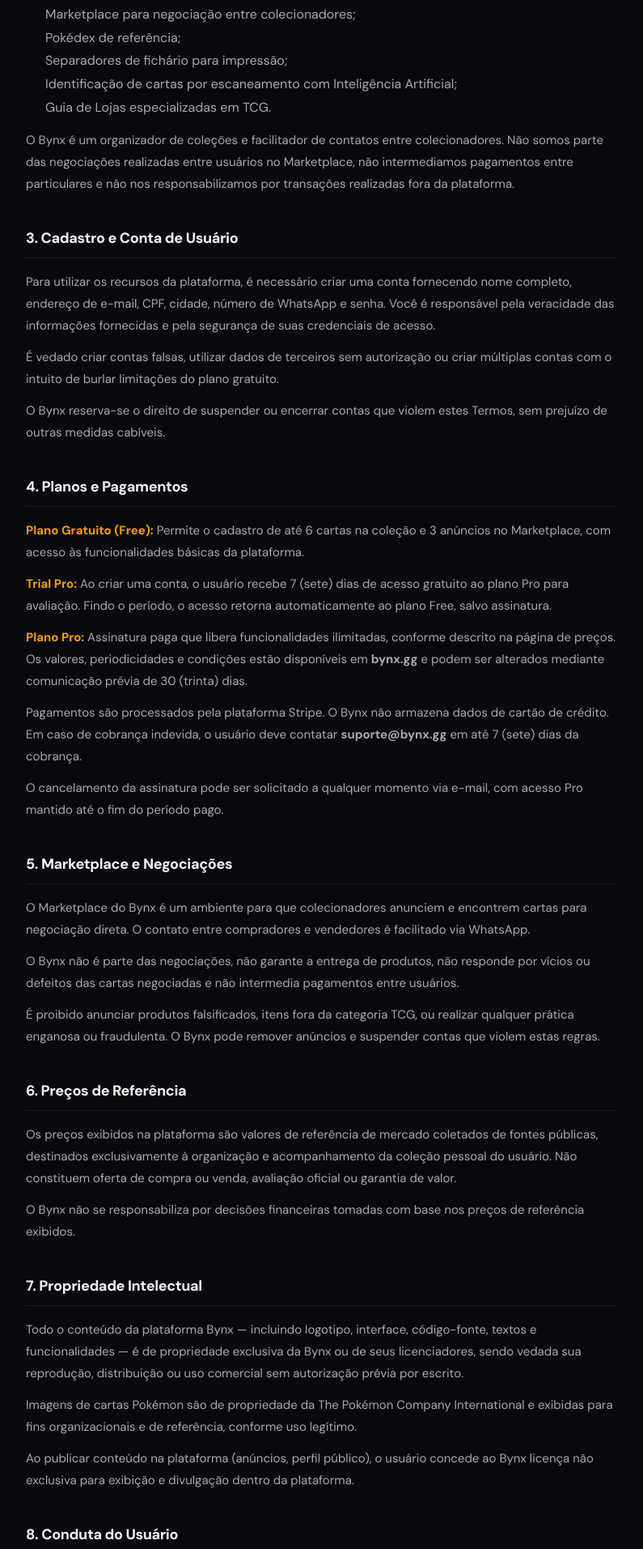
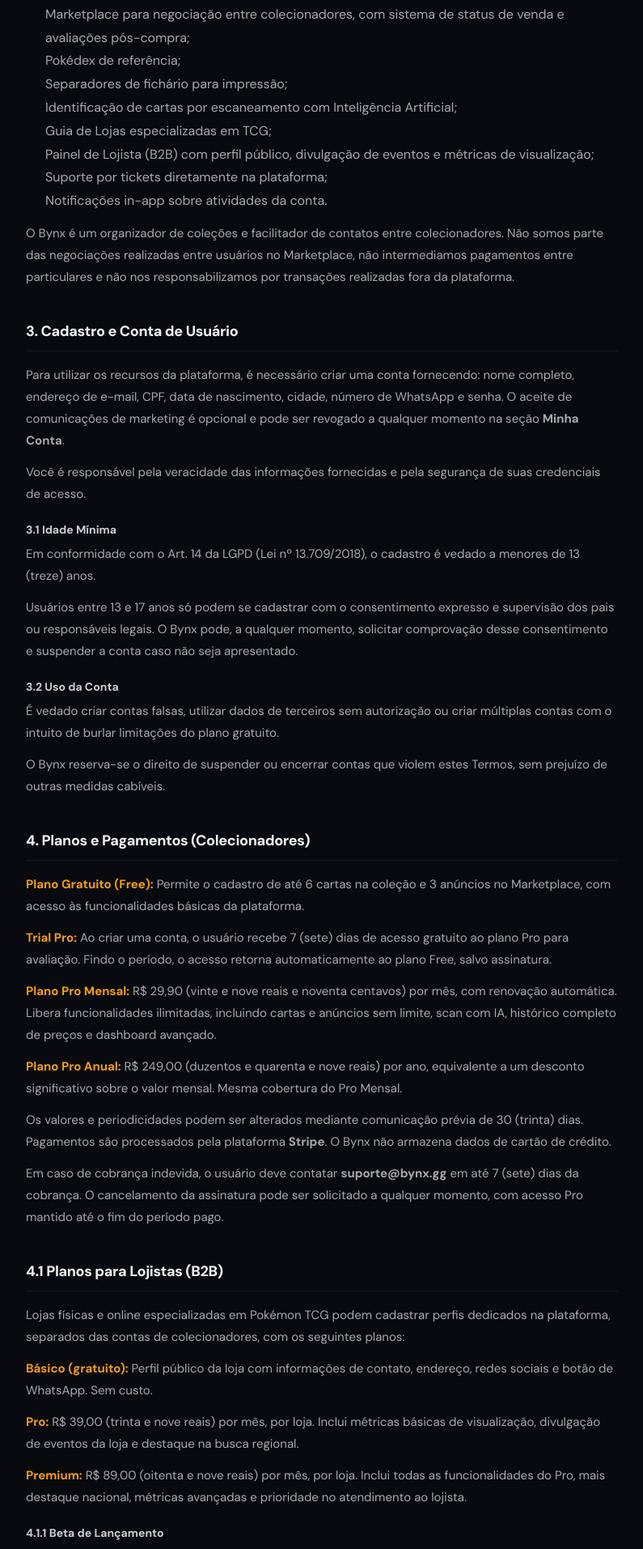
Before and after one commit to brazildigital1403/tcg-invest, a Next.js app: page /termos in a window 1280 px wide. Shown: the part 724-2637 px from the top of the page at 81% size, without its empty margins (242-1037 px from the left). Built offline with nearby package versions, Linux system fonts and the light colour scheme; no server answers.

Commit message:
feat(legal): atualizar Termos e Privacidade para refletir B2B, moderacao, GTM/GA4 e LGPD <13 anos

```diff
--- a/src/app/privacidade/page.tsx
+++ b/src/app/privacidade/page.tsx
@@ -5,7 +5,7 @@ export const metadata = {
   description: 'Saiba como o Bynx coleta, usa e protege seus dados pessoais conforme a LGPD.',
 }
 
-const UPDATED = '23 de abril de 2026'
+const UPDATED = '30 de abril de 2026'
 
 export default function PrivacidadePage() {
   return (
@@ -35,7 +35,7 @@ export default function PrivacidadePage() {
         </div>
 
         <Section title="1. Quem Somos (Controlador)">
-          <P>A <strong>Bynx</strong> é a controladora dos dados pessoais tratados por esta plataforma. Para fins desta Política, entende-se por Bynx a plataforma digital disponível em <strong>bynx.gg</strong>, voltada à organização de coleções de Pokémon TCG.</P>
+          <P>A <strong>Bynx</strong> é a controladora dos dados pessoais tratados por esta plataforma. Para fins desta Política, entende-se por Bynx a plataforma digital disponível em <strong>bynx.gg</strong>, voltada à organização de coleções de Pokémon TCG e à conexão entre colecionadores e lojistas especializados.</P>
           <P><strong>Contato do Encarregado (DPO):</strong> <a href="mailto:privacidade@bynx.gg" style={{ color: '#f59e0b' }}>privacidade@bynx.gg</a></P>
         </Section>
 
@@ -45,24 +45,42 @@ export default function PrivacidadePage() {
             <li>Nome completo;</li>
             <li>Endereço de e-mail;</li>
             <li>CPF (Cadastro de Pessoas Físicas) — coletado para fins fiscais e de identificação;</li>
+            <li>Data de nascimento — coletada para verificação de idade mínima (Art. 14 LGPD);</li>
             <li>Cidade;</li>
             <li>Número de WhatsApp (opcional, para exibição no Marketplace);</li>
+            <li>Aceite opcional para comunicações de marketing (revogável a qualquer momento);</li>
             <li>Senha (armazenada com criptografia, nunca em texto puro).</li>
           </ul>
 
           <SubTitle>2.2 Dados gerados pelo uso da plataforma:</SubTitle>
           <ul style={{ color: 'rgba(255,255,255,0.65)', lineHeight: 1.8, paddingLeft: 24, margin: '8px 0 16px' }}>
             <li>Cartas cadastradas na coleção (nome, variante, quantidade, links);</li>
-            <li>Anúncios publicados no Marketplace;</li>
+            <li>Anúncios publicados no Marketplace e seu histórico de status (disponível, reservado, enviado, concluído, cancelado);</li>
+            <li>Avaliações dadas e recebidas em transações no Marketplace;</li>
             <li>Histórico de preços consultados;</li>
             <li>Imagens de cartas enviadas para escaneamento por IA;</li>
             <li>Tickets de suporte abertos e mensagens trocadas;</li>
             <li>Dados de uso e navegação (páginas acessadas, funcionalidades utilizadas);</li>
+            <li>Eventos analíticos anônimos (cliques em loja, conclusão de checkout, primeira carta adicionada);</li>
+            <li>Status de moderação da conta (eventual suspensão, motivo, data e responsável pela ação);</li>
             <li>Endereço IP e informações do dispositivo/navegador.</li>
           </ul>
 
           <SubTitle>2.3 Dados de pagamento:</SubTitle>
           <P>Dados de cartão de crédito são processados diretamente pela <strong>Stripe</strong> e <strong>nunca armazenados</strong> em nossos servidores. Armazenamos apenas o identificador da assinatura e do cliente no Stripe, para gestão da conta.</P>
+
+          <SubTitle>2.4 Dados de Lojistas (B2B):</SubTitle>
+          <P>Usuários que cadastram lojas na plataforma fornecem, adicionalmente, os seguintes dados referentes ao estabelecimento:</P>
+          <ul style={{ color: 'rgba(255,255,255,0.65)', lineHeight: 1.8, paddingLeft: 24, margin: '8px 0 16px' }}>
+            <li>Razão social e nome fantasia da loja;</li>
+            <li>CNPJ (opcional, para emissão de nota fiscal);</li>
+            <li>Endereço completo do estabelecimento;</li>
+            <li>Telefone, redes sociais e link de site;</li>
+            <li>Slug público da loja (utilizado na URL pública);</li>
+            <li>Logotipo e fotos do estabelecimento;</li>
+            <li>Eventos cadastrados pela loja (data, descrição, fotos).</li>
+          </ul>
+          <P>Esses dados podem ser exibidos publicamente no perfil da loja, conforme o plano contratado.</P>
         </Section>
 
         <Section title="3. Por Que Coletamos Esses Dados (Base Legal — LGPD Art. 7º)">
@@ -78,10 +96,12 @@ export default function PrivacidadePage() {
                 ['Criar e gerenciar sua conta', 'Execução de contrato (Art. 7º, V)'],
                 ['Processar pagamentos e assinaturas', 'Execução de contrato (Art. 7º, V)'],
                 ['Exibir anúncios no Marketplace', 'Execução de contrato (Art. 7º, V)'],
+                ['Exibir perfil público de loja (B2B)', 'Execução de contrato (Art. 7º, V)'],
                 ['Enviar e-mails transacionais', 'Execução de contrato (Art. 7º, V)'],
                 ['Escaneamento de cartas por IA', 'Consentimento (Art. 7º, I)'],
+                ['Verificação de idade mínima', 'Cumprimento de obrigação legal (Art. 7º, II)'],
                 ['Emissão de nota fiscal / obrigações fiscais', 'Cumprimento de obrigação legal (Art. 7º, II)'],
-                ['Segurança e prevenção de fraudes', 'Legítimo interesse (Art. 7º, IX)'],
+                ['Segurança, moderação e prevenção de fraudes', 'Legítimo interesse (Art. 7º, IX)'],
                 ['Melhorias na plataforma e analytics', 'Legítimo interesse (Art. 7º, IX)'],
                 ['Comunicações de marketing', 'Consentimento (Art. 7º, I)'],
               ].map(([fin, base], i) => (
@@ -102,6 +122,8 @@ export default function PrivacidadePage() {
             <li><strong style={{ color: '#f0f0f0' }}>Resend</strong> — envio de e-mails transacionais;</li>
             <li><strong style={{ color: '#f0f0f0' }}>Anthropic (Claude)</strong> — processamento de imagens no recurso de Scan com IA. As imagens são enviadas apenas durante o escaneamento e não são armazenadas pela Anthropic para treinamento;</li>
             <li><strong style={{ color: '#f0f0f0' }}>Vercel</strong> — infraestrutura de hospedagem;</li>
+            <li><strong style={{ color: '#f0f0f0' }}>Google (Tag Manager e Analytics 4)</strong> — métricas de uso e analytics agregados, sem identificação direta do usuário, conforme a seção 8 desta Política;</li>
+            <li><strong style={{ color: '#f0f0f0' }}>ZenRows</strong> — coleta automatizada de preços públicos de fontes do mercado brasileiro de TCG. Não trata dados pessoais dos usuários do Bynx;</li>
             <li><strong style={{ color: '#f0f0f0' }}>Pokémon TCG API</strong> — consulta de dados de cartas (apenas nome/código da carta, sem dados pessoais).</li>
           </ul>
           <P>Não vendemos, alugamos ou cedemos seus dados pessoais a terceiros para fins comerciais.</P>
@@ -114,6 +136,7 @@ export default function PrivacidadePage() {
             <li>Dados fiscais (CPF, histórico de pagamentos): 5 (cinco) anos, conforme obrigação legal tributária;</li>
             <li>Logs de acesso: 6 (seis) meses, conforme Marco Civil da Internet (Lei nº 12.965/2014);</li>
             <li>Imagens de escaneamento: não armazenadas — processadas em tempo real e descartadas;</li>
+            <li>Anúncios moderados (removidos pelo Bynx): mantidos como histórico interno por até 12 (doze) meses para fins de auditoria;</li>
             <li>Após exclusão da conta: dados são anonimizados ou excluídos em até 30 (trinta) dias, exceto onde houver obrigação legal de retenção.</li>
           </ul>
         </Section>
@@ -147,16 +170,31 @@ export default function PrivacidadePage() {
         </Section>
 
         <Section title="8. Cookies e Tecnologias de Rastreamento">
-          <P>Utilizamos cookies e tecnologias similares para manter sua sessão autenticada e melhorar a experiência na plataforma. Não utilizamos cookies de rastreamento de terceiros para publicidade.</P>
-          <P>O Bynx não exibe publicidade de terceiros. Nossa plataforma é livre de anúncios publicitários externos.</P>
+          <P>Utilizamos as seguintes categorias de cookies:</P>
+
+          <SubTitle>8.1 Cookies essenciais (necessários):</SubTitle>
+          <P>Mantêm sua sessão autenticada e o estado de navegação. Sem eles, a plataforma não funciona corretamente. Não podem ser desativados.</P>
+
+          <SubTitle>8.2 Cookies analíticos (Google Analytics 4 via GTM):</SubTitle>
+          <P>Coletam dados agregados e pseudonimizados sobre como os usuários navegam na plataforma — páginas acessadas, tempo de permanência, eventos de conversão (como conclusão de checkout ou primeiro cadastro de carta). Esses dados nos ajudam a melhorar a experiência e identificar problemas.</P>
+          <P>Você pode desativar esses cookies das seguintes formas:</P>
+          <ul style={{ color: 'rgba(255,255,255,0.65)', lineHeight: 1.8, paddingLeft: 24, margin: '12px 0' }}>
+            <li>Configurando seu navegador para bloquear cookies de terceiros;</li>
+            <li>Instalando o complemento oficial do Google em <a href="https://tools.google.com/dlpage/gaoptout" target="_blank" rel="noopener noreferrer" style={{ color: '#f59e0b' }}>tools.google.com/dlpage/gaoptout</a>;</li>
+            <li>Utilizando o modo de navegação anônima do navegador.</li>
+          </ul>
+
+          <SubTitle>8.3 Cookies publicitários:</SubTitle>
+          <P>O Bynx <strong>não utiliza</strong> cookies publicitários nem exibe anúncios de terceiros. Nossa plataforma é livre de publicidade externa.</P>
         </Section>
 
         <Section title="9. Transferência Internacional de Dados">
-          <P>Alguns de nossos fornecedores (Supabase, Stripe, Resend, Anthropic, Vercel) processam dados em servidores localizados nos Estados Unidos. Essas transferências são realizadas com base em cláusulas contratuais padrão e garantias adequadas de proteção, conforme exigido pela LGPD.</P>
+          <P>Alguns de nossos fornecedores (Supabase, Stripe, Resend, Anthropic, Vercel, Google) processam dados em servidores localizados nos Estados Unidos. Essas transferências são realizadas com base em cláusulas contratuais padrão e garantias adequadas de proteção, conforme exigido pela LGPD.</P>
         </Section>
 
         <Section title="10. Dados de Crianças e Adolescentes">
-          <P>O Bynx não coleta intencionalmente dados de menores de 13 (treze) anos. Para usuários entre 13 e 18 anos, é necessário o consentimento dos pais ou responsáveis legais, conforme o Art. 14 da LGPD.</P>
+          <P>O Bynx não coleta intencionalmente dados de menores de 13 (treze) anos. O cadastro é bloqueado para usuários abaixo dessa idade conforme verificação por data de nascimento no momento da inscrição.</P>
+          <P>Para usuários entre 13 e 18 anos, é necessário o consentimento dos pais ou responsáveis legais, conforme o Art. 14 da LGPD. O Bynx pode solicitar comprovação desse consentimento e suspender contas em caso de irregularidade.</P>
           <P>Caso identifiquemos o tratamento de dados de crianças sem o devido consentimento, esses dados serão imediatamente excluídos.</P>
         </Section>
 
--- a/src/app/termos/page.tsx
+++ b/src/app/termos/page.tsx
@@ -5,7 +5,7 @@ export const metadata = {
   description: 'Termos e condições de uso da plataforma Bynx.',
 }
 
-const UPDATED = '23 de abril de 2026'
+const UPDATED = '30 de abril de 2026'
 
 export default function TermosPage() {
   return (
@@ -30,7 +30,7 @@ export default function TermosPage() {
 
         <Section title="1. Aceitação dos Termos">
           <P>Ao acessar ou utilizar a plataforma Bynx, disponível em <strong>bynx.gg</strong>, você declara que leu, compreendeu e concorda com estes Termos de Uso. Caso não concorde com qualquer disposição, você deverá interromper imediatamente o uso da plataforma.</P>
-          <P>O uso da plataforma por menores de 18 anos deve ser realizado com o consentimento e supervisão dos pais ou responsáveis legais.</P>
+          <P>O uso da plataforma por menores de 18 anos deve ser realizado com o consentimento e supervisão dos pais ou responsáveis legais, observadas as restrições de idade descritas no item 3.</P>
         </Section>
 
         <Section title="2. Descrição do Serviço">
@@ -39,33 +39,71 @@ export default function TermosPage() {
             <li>Organização e catalogação de coleções de cartas TCG;</li>
             <li>Acompanhamento de preços de referência de mercado;</li>
             <li>Dashboard financeiro da coleção pessoal;</li>
-            <li>Marketplace para negociação entre colecionadores;</li>
+            <li>Marketplace para negociação entre colecionadores, com sistema de status de venda e avaliações pós-compra;</li>
             <li>Pokédex de referência;</li>
             <li>Separadores de fichário para impressão;</li>
             <li>Identificação de cartas por escaneamento com Inteligência Artificial;</li>
-            <li>Guia de Lojas especializadas em TCG.</li>
+            <li>Guia de Lojas especializadas em TCG;</li>
+            <li>Painel de Lojista (B2B) com perfil público, divulgação de eventos e métricas de visualização;</li>
+            <li>Suporte por tickets diretamente na plataforma;</li>
+            <li>Notificações in-app sobre atividades da conta.</li>
           </ul>
           <P>O Bynx é um organizador de coleções e facilitador de contatos entre colecionadores. Não somos parte das negociações realizadas entre usuários no Marketplace, não intermediamos pagamentos entre particulares e não nos responsabilizamos por transações realizadas fora da plataforma.</P>
         </Section>
 
         <Section title="3. Cadastro e Conta de Usuário">
-          <P>Para utilizar os recursos da plataforma, é necessário criar uma conta fornecendo nome completo, endereço de e-mail, CPF, cidade, número de WhatsApp e senha. Você é responsável pela veracidade das informações fornecidas e pela segurança de suas credenciais de acesso.</P>
+          <P>Para utilizar os recursos da plataforma, é necessário criar uma conta fornecendo: nome completo, endereço de e-mail, CPF, data de nascimento, cidade, número de WhatsApp e senha. O aceite de comunicações de marketing é opcional e pode ser revogado a qualquer momento na seção <strong>Minha Conta</strong>.</P>
+          <P>Você é responsável pela veracidade das informações fornecidas e pela segurança de suas credenciais de acesso.</P>
+
+          <SubTitle>3.1 Idade Mínima</SubTitle>
+          <P>Em conformidade com o Art. 14 da LGPD (Lei nº 13.709/2018), o cadastro é vedado a menores de 13 (treze) anos.</P>
+          <P>Usuários entre 13 e 17 anos só podem se cadastrar com o consentimento expresso e supervisão dos pais ou responsáveis legais. O Bynx pode, a qualquer momento, solicitar comprovação desse consentimento e suspender a conta caso não seja apresentado.</P>
+
+          <SubTitle>3.2 Uso da Conta</SubTitle>
           <P>É vedado criar contas falsas, utilizar dados de terceiros sem autorização ou criar múltiplas contas com o intuito de burlar limitações do plano gratuito.</P>
           <P>O Bynx reserva-se o direito de suspender ou encerrar contas que violem estes Termos, sem prejuízo de outras medidas cabíveis.</P>
         </Section>
 
-        <Section title="4. Planos e Pagamentos">
+        <Section title="4. Planos e Pagamentos (Colecionadores)">
           <P><strong style={{ color: '#f59e0b' }}>Plano Gratuito (Free):</strong> Permite o cadastro de até 6 cartas na coleção e 3 anúncios no Marketplace, com acesso às funcionalidades básicas da plataforma.</P>
           <P><strong style={{ color: '#f59e0b' }}>Trial Pro:</strong> Ao criar uma conta, o usuário recebe 7 (sete) dias de acesso gratuito ao plano Pro para avaliação. Findo o período, o acesso retorna automaticamente ao plano Free, salvo assinatura.</P>
-          <P><strong style={{ color: '#f59e0b' }}>Plano Pro:</strong> Assinatura paga que libera funcionalidades ilimitadas, conforme descrito na página de preços. Os valores, periodicidades e condições estão disponíveis em <strong>bynx.gg</strong> e podem ser alterados mediante comunicação prévia de 30 (trinta) dias.</P>
-          <P>Pagamentos são processados pela plataforma Stripe. O Bynx não armazena dados de cartão de crédito. Em caso de cobrança indevida, o usuário deve contatar <strong>suporte@bynx.gg</strong> em até 7 (sete) dias da cobrança.</P>
-          <P>O cancelamento da assinatura pode ser solicitado a qualquer momento via e-mail, com acesso Pro mantido até o fim do período pago.</P>
+          <P><strong style={{ color: '#f59e0b' }}>Plano Pro Mensal:</strong> R$ 29,90 (vinte e nove reais e noventa centavos) por mês, com renovação automática. Libera funcionalidades ilimitadas, incluindo cartas e anúncios sem limite, scan com IA, histórico completo de preços e dashboard avançado.</P>
+          <P><strong style={{ color: '#f59e0b' }}>Plano Pro Anual:</strong> R$ 249,00 (duzentos e quarenta e nove reais) por ano, equivalente a um desconto significativo sobre o valor mensal. Mesma cobertura do Pro Mensal.</P>
+          <P>Os valores e periodicidades podem ser alterados mediante comunicação prévia de 30 (trinta) dias. Pagamentos são processados pela plataforma <strong>Stripe</strong>. O Bynx não armazena dados de cartão de crédito.</P>
+          <P>Em caso de cobrança indevida, o usuário deve contatar <strong>suporte@bynx.gg</strong> em até 7 (sete) dias da cobrança. O cancelamento da assinatura pode ser solicitado a qualquer momento, com acesso Pro mantido até o fim do período pago.</P>
+        </Section>
+
+        <Section title="4.1 Planos para Lojistas (B2B)">
+          <P>Lojas físicas e online especializadas em Pokémon TCG podem cadastrar perfis dedicados na plataforma, separados das contas de colecionadores, com os seguintes planos:</P>
+          <P><strong style={{ color: '#f59e0b' }}>Básico (gratuito):</strong> Perfil público da loja com informações de contato, endereço, redes sociais e botão de WhatsApp. Sem custo.</P>
+          <P><strong style={{ color: '#f59e0b' }}>Pro:</strong> R$ 39,00 (trinta e nove reais) por mês, por loja. Inclui métricas básicas de visualização, divulgação de eventos da loja e destaque na busca regional.</P>
+          <P><strong style={{ color: '#f59e0b' }}>Premium:</strong> R$ 89,00 (oitenta e nove reais) por mês, por loja. Inclui todas as funcionalidades do Pro, mais destaque nacional, métricas avançadas e prioridade no atendimento ao lojista.</P>
+
+          <SubTitle>4.1.1 Beta de Lançamento</SubTitle>
+          <P>Durante a fase de lançamento, há 30 (trinta) vagas no programa beta para lojistas, sendo as 27 (vinte e sete) vagas restantes oferecidas com 6 (seis) meses do plano Pro gratuito. Após o período beta, o lojista pode optar por seguir no plano gratuito Básico, contratar o Pro ou Premium ou cancelar a presença na plataforma.</P>
+
+          <SubTitle>4.1.2 Multi-loja</SubTitle>
+          <P>Um único usuário pode cadastrar e gerenciar múltiplas lojas (por exemplo, filiais ou marcas distintas), sendo cada loja faturada de forma independente. O plano contratado e o estado da assinatura são vinculados a cada loja individualmente.</P>
+
+          <SubTitle>4.1.3 Aprovação Manual</SubTitle>
+          <P>Cada cadastro de loja passa por aprovação manual da equipe Bynx, com prazo de até 48 (quarenta e oito) horas úteis. O Bynx pode solicitar documentação adicional (como CNPJ, comprovante de atividade) e reserva-se o direito de recusar cadastros que não atendam aos critérios de qualidade da plataforma.</P>
         </Section>
 
         <Section title="5. Marketplace e Negociações">
-          <P>O Marketplace do Bynx é um ambiente para que colecionadores anunciem e encontrem cartas para negociação direta. O contato entre compradores e vendedores é facilitado via WhatsApp.</P>
+          <P>O Marketplace do Bynx é um ambiente para que colecionadores anunciem e encontrem cartas para negociação direta. O contato entre compradores e vendedores é facilitado via WhatsApp, e cada anúncio percorre status de venda (disponível, reservado, em negociação, enviado, concluído ou cancelado) registrados na plataforma.</P>
+          <P>Após a finalização da venda, ambas as partes (comprador e vendedor) podem deixar uma avaliação pública sobre a transação, contribuindo para a reputação dos usuários na plataforma.</P>
           <P>O Bynx não é parte das negociações, não garante a entrega de produtos, não responde por vícios ou defeitos das cartas negociadas e não intermedia pagamentos entre usuários.</P>
-          <P>É proibido anunciar produtos falsificados, itens fora da categoria TCG, ou realizar qualquer prática enganosa ou fraudulenta. O Bynx pode remover anúncios e suspender contas que violem estas regras.</P>
+
+          <SubTitle>5.1 Moderação Ativa</SubTitle>
+          <P>O Bynx exerce moderação ativa do Marketplace e pode remover anúncios que, a seu exclusivo critério, sejam considerados:</P>
+          <ul style={{ color: 'rgba(255,255,255,0.65)', lineHeight: 1.8, paddingLeft: 24, margin: '12px 0' }}>
+            <li>Falsificados ou suspeitos de falsificação;</li>
+            <li>Fora da categoria Pokémon TCG;</li>
+            <li>Com preços notoriamente abusivos ou enganosos;</li>
+            <li>Fraudulentos, com descrição que induz o comprador a erro;</li>
+            <li>Em duplicidade ou em desacordo com estes Termos.</li>
+          </ul>
+          <P>A remoção é registrada com motivo, podendo ser revertida pela equipe Bynx em caso de equívoco. Anúncios removidos não aparecem publicamente, mas o vendedor pode contestar a decisão via <strong>suporte@bynx.gg</strong>.</P>
         </Section>
 
         <Section title="6. Preços de Referência">
@@ -76,7 +114,7 @@ export default function TermosPage() {
         <Section title="7. Propriedade Intelectual">
           <P>Todo o conteúdo da plataforma Bynx — incluindo logotipo, interface, código-fonte, textos e funcionalidades — é de propriedade exclusiva da Bynx ou de seus licenciadores, sendo vedada sua reprodução, distribuição ou uso comercial sem autorização prévia por escrito.</P>
           <P>Imagens de cartas Pokémon são de propriedade da The Pokémon Company International e exibidas para fins organizacionais e de referência, conforme uso legítimo.</P>
-          <P>Ao publicar conteúdo na plataforma (anúncios, perfil público), o usuário concede ao Bynx licença não exclusiva para exibição e divulgação dentro da plataforma.</P>
+          <P>Ao publicar conteúdo na plataforma (anúncios, perfil público, fotos de loja), o usuário concede ao Bynx licença não exclusiva para exibição e divulgação dentro da plataforma.</P>
         </Section>
 
         <Section title="8. Conduta do Usuário">
@@ -93,11 +131,12 @@ export default function TermosPage() {
 
         <Section title="9. Limitação de Responsabilidade">
           <P>Na máxima extensão permitida pela legislação brasileira, o Bynx não se responsabiliza por danos indiretos, incidentais ou consequenciais decorrentes do uso ou impossibilidade de uso da plataforma, incluindo perdas financeiras relacionadas a decisões de coleção ou negociação.</P>
-          <P>A plataforma é fornecida "no estado em que se encontra", sem garantias de disponibilidade ininterrupta. Realizamos manutenções periódicas e podemos suspender o serviço por razões técnicas ou operacionais.</P>
+          <P>A plataforma é fornecida &quot;no estado em que se encontra&quot;, sem garantias de disponibilidade ininterrupta. Realizamos manutenções periódicas e podemos suspender o serviço por razões técnicas ou operacionais.</P>
         </Section>
 
         <Section title="10. Suspensão e Encerramento">
           <P>O Bynx pode suspender ou encerrar a conta de usuário que viole estes Termos, mediante notificação por e-mail, exceto em casos de violação grave, onde a suspensão pode ser imediata.</P>
+          <P>Ações de suspensão são executadas pela equipe Bynx através de painel administrativo interno e ficam registradas com data, motivo e responsável pela ação. O usuário suspenso recebe notificação e pode contestar a decisão via <strong>suporte@bynx.gg</strong>.</P>
           <P>O usuário pode solicitar o encerramento de sua conta e a exclusão de seus dados a qualquer momento, conforme descrito na Política de Privacidade.</P>
         </Section>
 
@@ -136,6 +175,10 @@ function Section({ title, children }: { title: string; children: React.ReactNode
   )
 }
 
+function SubTitle({ children }: { children: React.ReactNode }) {
+  return <p style={{ fontSize: 14, fontWeight: 700, color: 'rgba(255,255,255,0.8)', marginBottom: 6, marginTop: 20 }}>{children}</p>
+}
+
 function P({ children }: { children: React.ReactNode }) {
   return <p style={{ fontSize: 15, color: 'rgba(255,255,255,0.65)', lineHeight: 1.8, marginBottom: 12 }}>{children}</p>
 }
```
